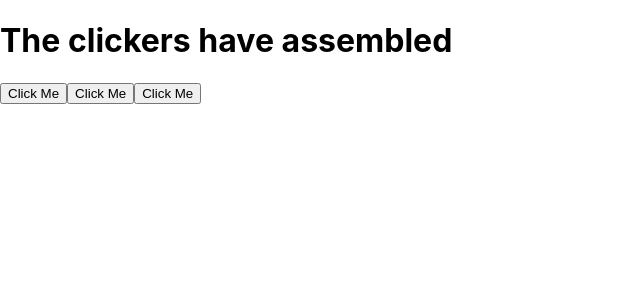
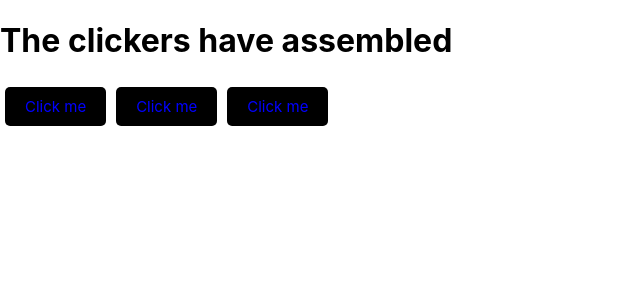
Before and after one commit to Samyuth/ReactWorkshop, a JavaScript app in the folder example/: page / in a window 1280 px wide. Shown: the top 300 px of the page, without its empty margins (0-640 px from the left). Built offline with nearby package versions, Linux system fonts and the light colour scheme; the HTML template or start-up script is replaced by a standard one.

Commit message:
Basic JSX and Styling

```diff
--- /dev/null
+++ b/example/src/App.css
@@ -0,0 +1,21 @@
+.btn {
+    display: inline-block;
+    background: #000;
+    color: #fff;
+    border: none;
+    padding: 10px 20px;
+    margin: 5px;
+    border-radius: 5px;
+    cursor: pointer;
+    text-decoration: none;
+    font-size: 15px;
+    font-family: inherit;
+}
+
+.btn:focus {
+    outline: none;
+}
+
+.btn:active {
+transform: scale(0.98);
+}
--- a/example/src/App.js
+++ b/example/src/App.js
@@ -1,4 +1,5 @@
 import Clicker from "./components/Clicker";
+import './App.css'
 
 function App() {
   return (
--- a/example/src/components/Clicker.js
+++ b/example/src/components/Clicker.js
@@ -1,7 +1,10 @@
+import '../App.css'
+
 export default function Clicker() {
+    const text = "Click me"
     return (
       <>
-        <button>Click Me</button>
+        <button className="btn" style={{color: 'blue'}}>{text}</button>
       </>
     );
   }
```
Also changed, not shown: 1 other file (tests, documents, lock files or other folders).
